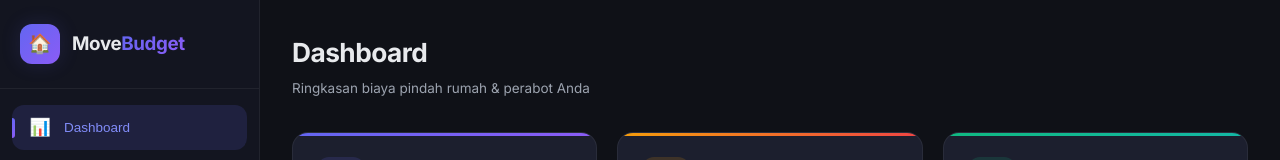
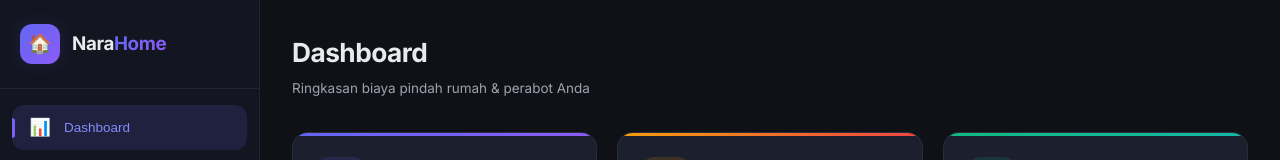
Before and after one commit to yusufwardana/myhome, a Next.js app: page / in a window 1280 px wide. Shown: the top 160 px of the page. Built offline with nearby package versions, Linux system fonts and the light colour scheme; no server answers; the database is empty.

Commit message:
feat: add Sidebar component with navigation links, admin section, and theme toggle functionality.

```diff
--- a/components/Sidebar.js
+++ b/components/Sidebar.js
@@ -16,7 +16,7 @@ export default function Sidebar({ activePage, onNavigate, open, theme, onToggleT
             <div className="sidebar-header">
                 <a href="#" className="sidebar-logo" onClick={(e) => { e.preventDefault(); onNavigate('dashboard'); }}>
                     <div className="logo-icon">🏠</div>
-                    <div className="logo-text">Move<span>Budget</span></div>
+                    <div className="logo-text">Nara<span>Home</span></div>
                 </a>
             </div>
             <nav className="sidebar-nav">
```
